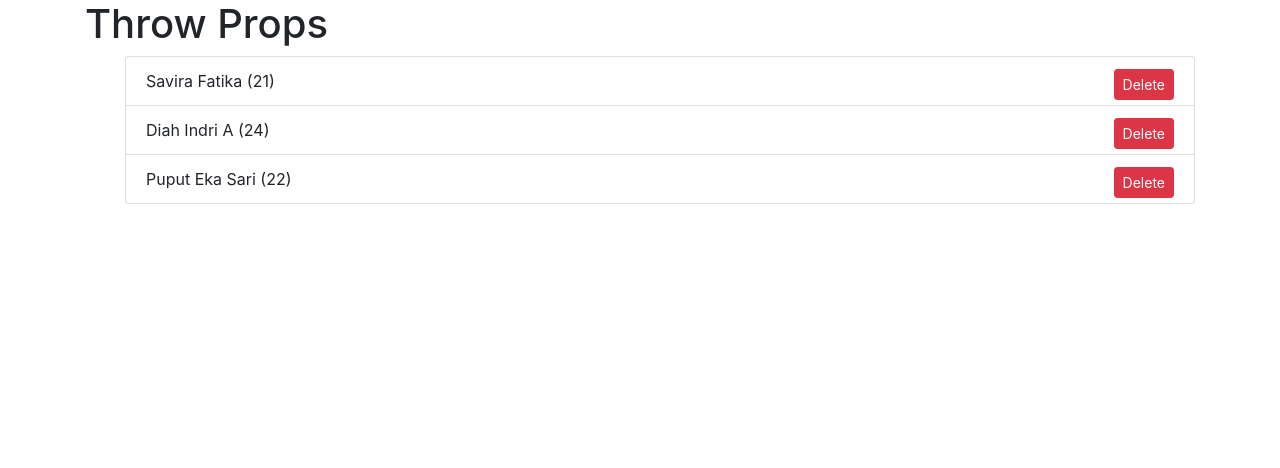
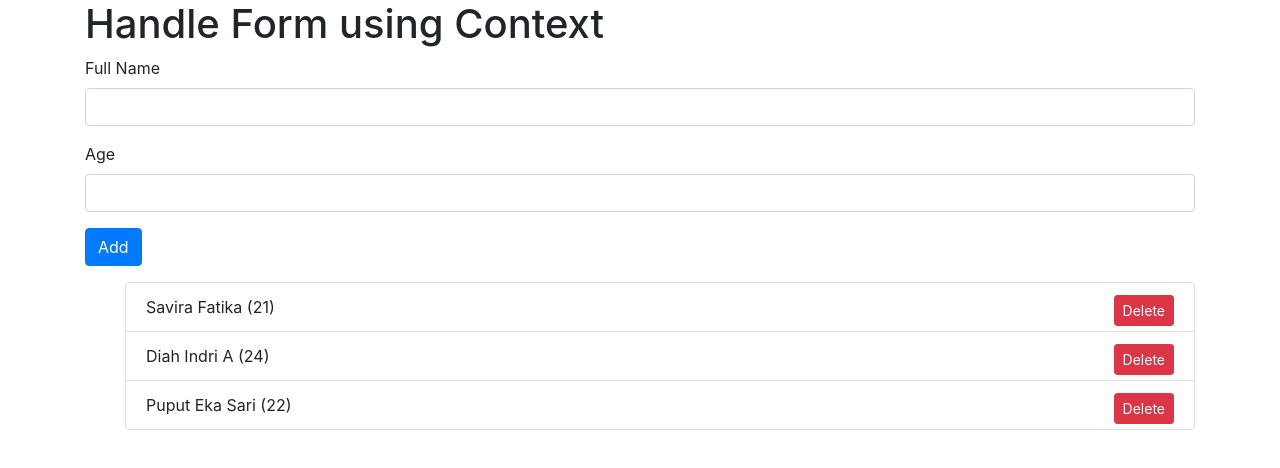
Before and after one commit to savirafatika/React-basicexe, a React (Create React App) app: page / in a window 1280 px wide. Shown: the top 468 px of the page. Built offline with nearby package versions, Linux system fonts and the light colour scheme.

Commit message:
handle form input, add data

```diff
--- /dev/null
+++ b/src/6-form/App.jsx
@@ -0,0 +1,12 @@
+import React, { Component } from 'react'
+import HandleForm from '../6-form/HandleForm'
+
+export default class App extends Component {
+   render() {
+      return (
+         <div className="container">
+            <HandleForm />
+         </div>
+      )
+   }
+}
--- /dev/null
+++ b/src/6-form/Detail.jsx
@@ -0,0 +1,12 @@
+import React, { useContext } from 'react'
+import { ItemContext } from './Provider'
+
+export default function Detail({id,full_name,age}) {
+   const {_delItem} = useContext(ItemContext)
+   return (
+      <li className="list-group-item">
+         {full_name} ({age})
+         <button className="btn btn-danger btn-sm float-right" onClick={() => _delItem(id)}>Delete</button>
+      </li>
+   )
+}
--- /dev/null
+++ b/src/6-form/FormComp.jsx
@@ -0,0 +1,44 @@
+import React, { useContext, useState } from 'react'
+import { ItemContext } from './Provider'
+
+export default function FormComp() {
+   const { _addData } = useContext(ItemContext)
+
+   const [full_name, setFullName] = useState('')
+   const [age, setAge] = useState('')
+
+   const _handleSubmit = (e) => {
+      e.preventDefault()
+      console.log(full_name + '--' + age)
+      const newItem = {
+         id: new Date().getTime().toString(),
+         full_name,
+         age
+      }
+      _addData(newItem)
+      setFullName('')
+      setAge('')
+   }
+
+   return (
+      <>
+         <form onSubmit={_handleSubmit}>
+            <div className="form-group">
+               <label htmlFor="name">Full Name</label>
+               <input type="text" name="full_name" value={full_name} className="form-control" onChange={(e) => setFullName(e.target.value)} />
+               <small className="form-text text-muted">
+
+               </small>
+            </div>
+            <div className="form-group">
+               <label htmlFor="age">Age</label>
+               <input type="text" name="age" value={age} className="form-control" onChange={(e) => setAge(e.target.value)} />
+               <small className="form-text text-muted">
+
+               </small>
+            </div>
+            <button className="btn btn-primary" type="submit">Add</button>
+         </form>
+      </>
+   )
+}
--- /dev/null
+++ b/src/6-form/HandleForm.jsx
@@ -0,0 +1,14 @@
+import React from 'react'
+import FormComp from './FormComp'
+import Item from './Item'
+import ItemProvider from './Provider'
+
+export default function List() {
+   return (
+      <ItemProvider>
+      <h1>Handle Form using Context</h1>
+      <FormComp />
+      <Item />
+      </ItemProvider>
+   )
+}
--- /dev/null
+++ b/src/6-form/Item.jsx
@@ -0,0 +1,16 @@
+import React, { useContext } from 'react'
+import Detail from './Detail'
+import { ItemContext } from './Provider'
+
+export default function Item() {
+   const {item} = useContext(ItemContext)
+   return (
+      <ul className="List-group mt-3">
+         {item.map((data) => {
+            return (
+               <Detail key={data.id} {...data} />
+            )
+         })}
+      </ul>
+   )
+}
--- /dev/null
+++ b/src/6-form/Provider.jsx
@@ -0,0 +1,23 @@
+import { createContext } from 'react'
+import React, { useState } from 'react'
+import {data} from '../data'
+
+export const ItemContext = createContext()
+
+export default function ItemProvider({children}) {
+   const [item, setItem] = useState(data)
+   const _delItem = (id) => {
+      const newItem = item.filter((item) => item.id !== id)
+      setItem(newItem)
+   }
+
+   const _addData = (newItem) => {
+      setItem([newItem,...item])
+   }
+
+   return (
+      <ItemContext.Provider value={{ item, _delItem, _addData }}>
+         {children}
+      </ItemContext.Provider>
+   )
+}
--- a/src/index.js
+++ b/src/index.js
@@ -4,6 +4,7 @@ import './index.css';
 import App from './App';
 import App2 from './3-lifecycle/App2'
 import List from './4-lemparan-props/App'
+import Handle from './6-form/App'
 import reportWebVitals from './reportWebVitals';
 
 function FirstApp() {
@@ -16,7 +17,7 @@ function FirstApp() {
 
 ReactDOM.render(
   <React.StrictMode>
-    <List />
+    <Handle />
   </React.StrictMode>,
   document.getElementById('my-root')
 );
```
Also changed, not shown: 1 other file (tests, documents, lock files or other folders).
